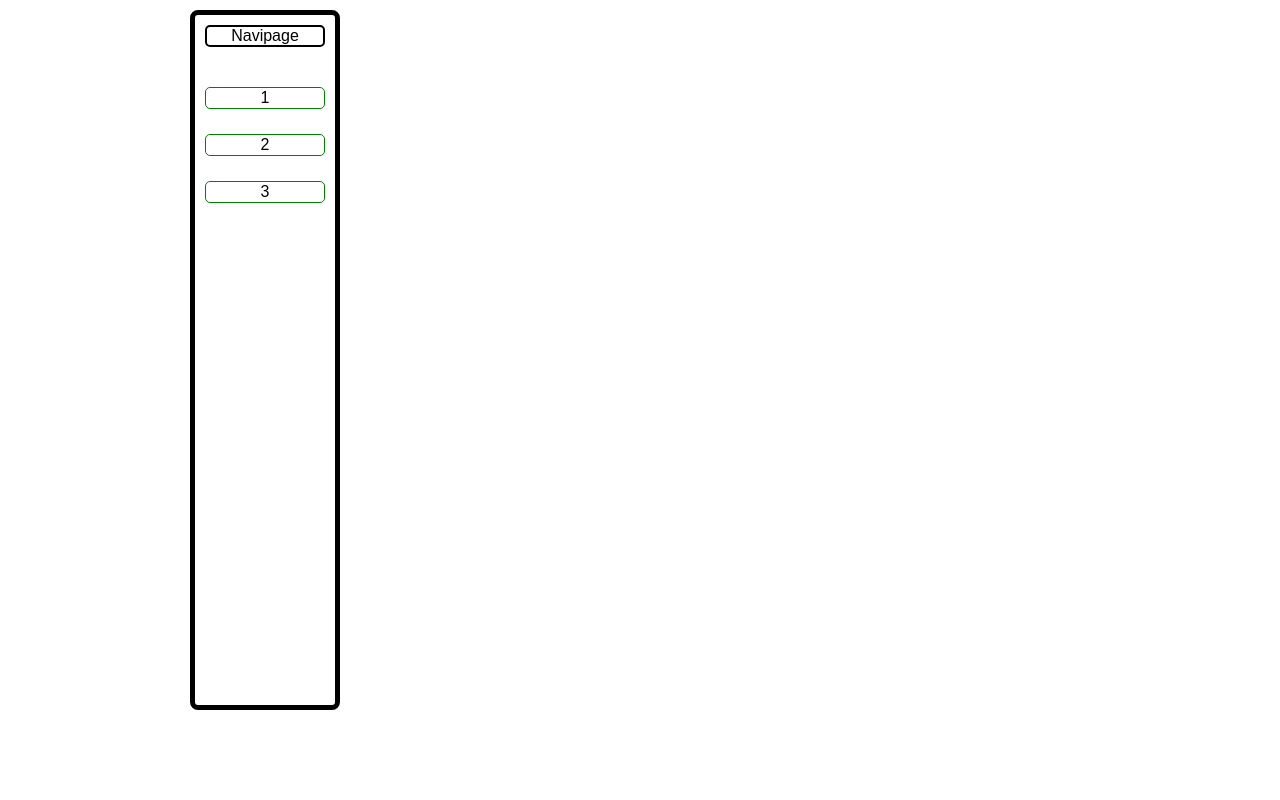
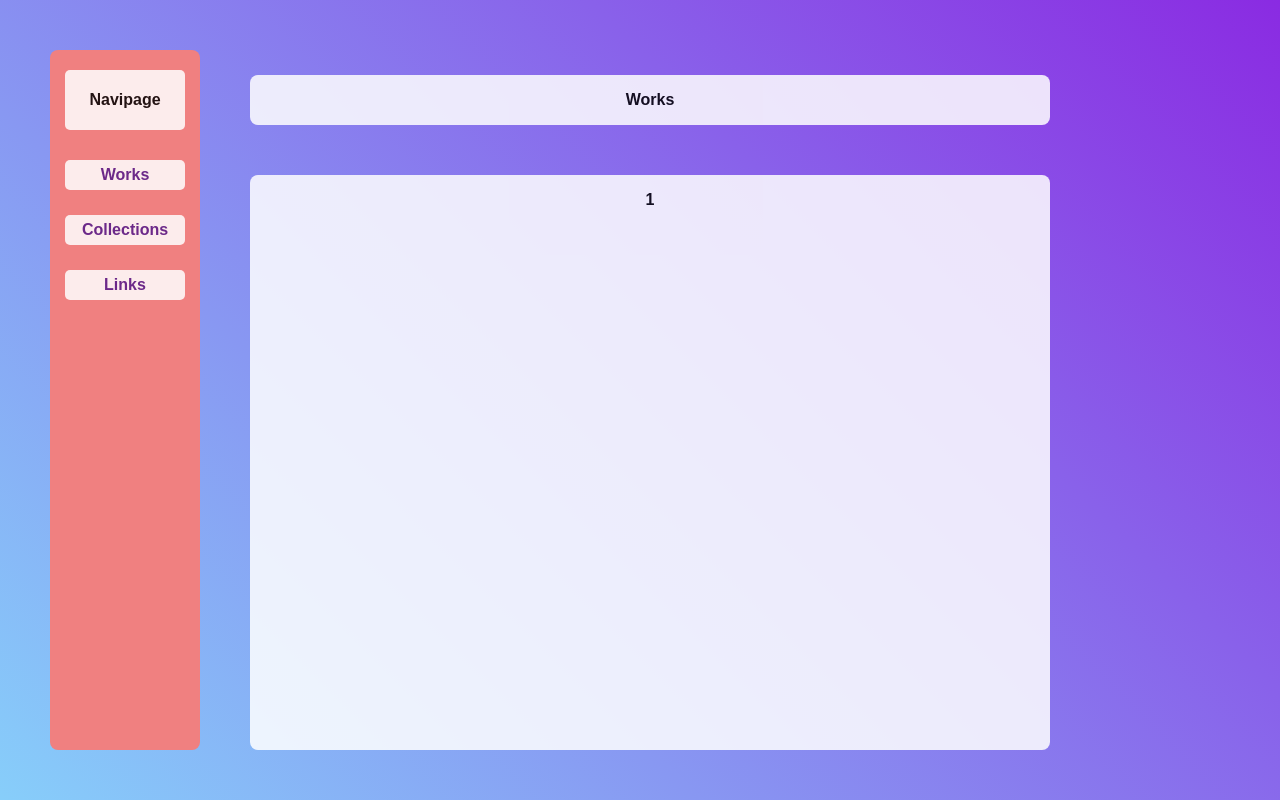
Before and after one commit to Asucanyh-cn/HTML5, a plain HTML site: page index.html in a window 1280 px wide. Drawn offline with Linux system fonts and the light colour scheme.

Commit message:
20221018

```diff
--- a/index.html
+++ b/index.html
@@ -7,45 +7,28 @@
     <title>Navipage</title>
     <link href="styles/navipage.css" rel="stylesheet">
     <style>
-        body{
-            width: 900px;
-            height: 600px;
-            margin: 0 auto;
-            /* border: 5px solid red; */
+        .infobox-w{
+            /* background: #000; */
+            width: 800px;
+            height: 700px;
+            margin-top: 50px;
         }
-        aside{
-            border: 5px solid;
+        .infobox-w div{
+            background: white;
             border-radius: 8px;
-            width: 150px;
-            height: 700px;
-            position: fixed;
-            top: 10px;
+            text-align: center;
+            font-weight: bold;
+            opacity: 85%;
         }
-        .aside-title{
-            border: 2px solid black;
-            border-radius: 5px;
-            text-align: center;
-            position: relative;
-            width: 120px;
-            margin: 0 auto;
-            top:10px;
-        }
-        .aside-list{
-            list-style: none;
-            position: relative;
-            margin: 0 auto;
-            padding: 0;
-            top: 50px;
-            width: 120px;
+        .infobox-w :nth-child(1){
+            margin-top: 25px;
+            margin-bottom: 50px;
+            height: 50px;
             line-height: 50px;
         }
-        .aside-list > li{
-            border: 1px solid green;
-            border-radius: 5px;
-            line-height: 20px;
-            text-align: center;
-            margin-bottom: 25px;
-
+        .infobox-w :nth-child(2){
+            height: 575px;
+            line-height: 50px;
         }
     </style>
 </head>
@@ -56,15 +39,23 @@
         </p>
         <ul class="aside-list">
             <li>
-                1
+                <a href="">Works</a>
             </li>
             <li>
-                2
+                <a href="">Collections</a>
             </li>
             <li>
-                3
+                <a href="">Links</a>
             </li>
         </ul>
     </aside>
+    <article class="infobox-w">
+        <div>
+            Works
+        </div>
+        <div>
+            1
+        </div>
+    </article>
 </body>
  </html>
--- a/styles/navipage.css
+++ b/styles/navipage.css
@@ -4,3 +4,63 @@
 html{
     font-family: sans-serif;
 }
+html{
+    background-image: linear-gradient(45deg,#87CEFA,#8A2BE2);
+}
+body{
+    margin: 0 auto;
+    /* background-color: #fff; */
+    /* border: 5px solid red; */
+    border-radius: 12px;
+    display: grid;
+    grid-template-columns: 1fr 1fr 1fr;
+    grid-row-gap: 10px;
+}
+aside{
+    /* border: 5px solid; */
+    background: #F08080;
+    border-radius: 8px;
+    width: 150px;
+    height: 700px;
+    margin: 50px;
+    /* position: fixed;
+    top: 20px;
+    left: 15%; */
+
+    text-align: center;
+    line-height: 60px;
+    font-weight: bold;
+}
+.aside-title{
+    /* border: 2px solid black; */
+    background: white;
+    opacity: 85%;
+
+    border-radius: 5px;
+    position: relative;
+    width: 120px;
+    height: 60px;
+    margin: 0 auto;
+    top:20px;
+}
+.aside-list{
+    list-style: none;
+    position: relative;
+    margin: 0 auto;
+    padding: 0;
+    top: 50px;
+    width: 120px;
+}
+.aside-list > li{
+    /* border: 1px solid green; */
+    background: white;
+    opacity: 85%;
+
+    border-radius: 5px;
+    line-height: 30px;
+    text-align: center;
+    margin-bottom: 25px;
+}
+.aside-list a{
+    text-decoration: none;
+}
```
